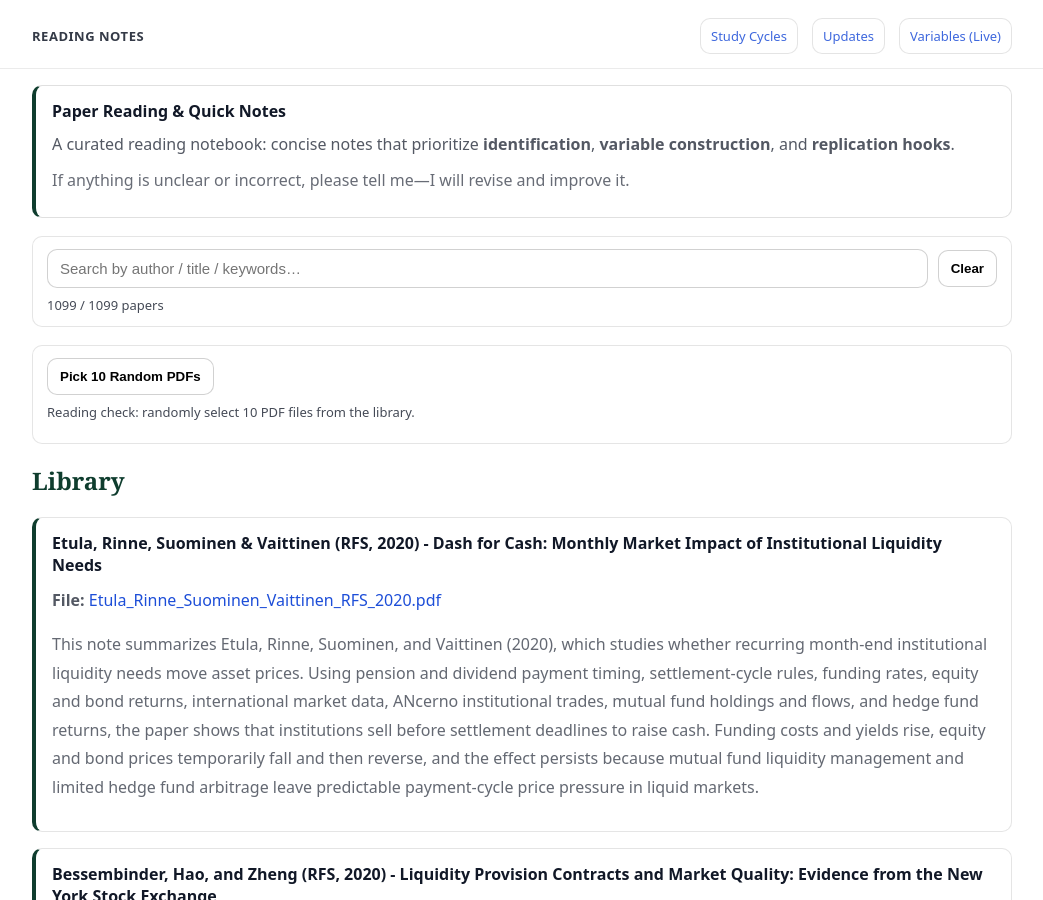
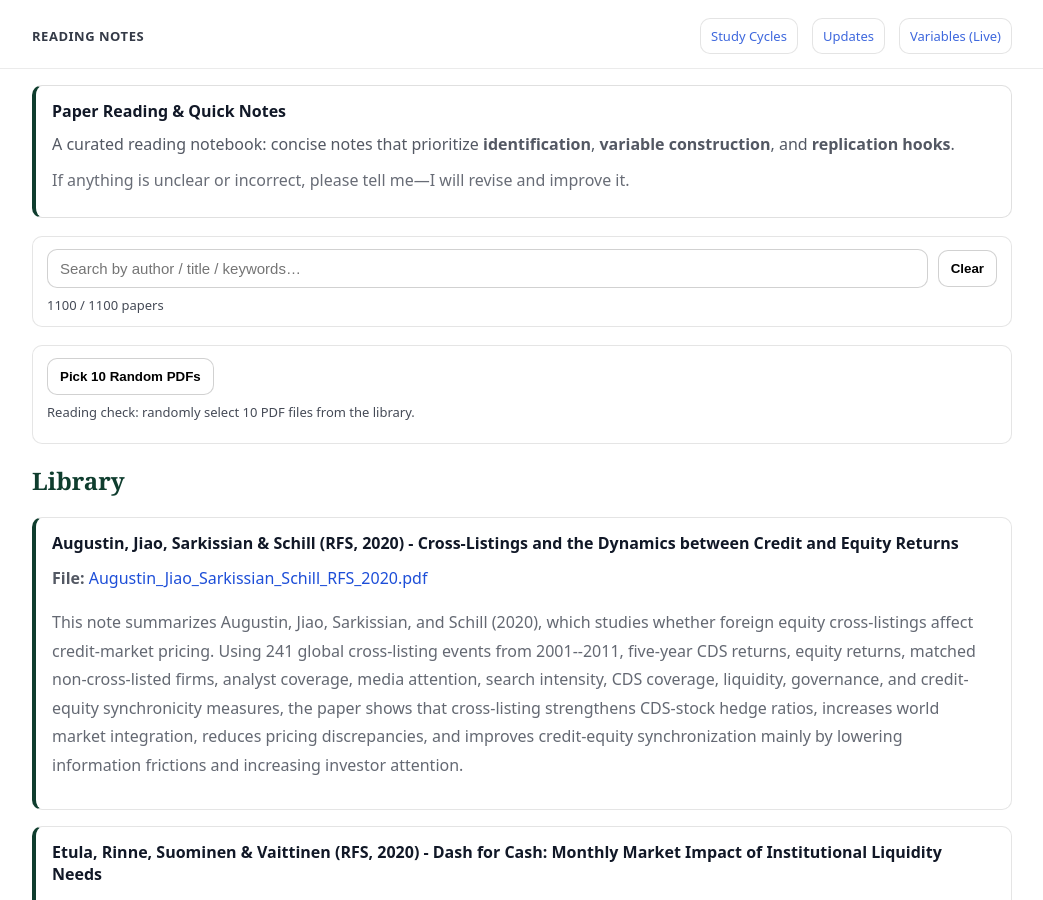
Before and after one commit to yaxinzn/study-archive, a Jekyll site: the page built from reading/index.md, in a window 1280 px wide and 900 px high. Shown: the whole window, without its empty margins (118-1161 px from the left). Built offline with Jekyll 4.4.1, drawn with Linux system fonts in a browser that asks for light colours.

Commit message:
Reading: add/update Augustin_Jiao_Sarkissian_Schill_RFS_2020.pdf

```diff
--- a/_data/reading.yml
+++ b/_data/reading.yml
@@ -1,3 +1,7 @@
+- title: "Augustin, Jiao, Sarkissian & Schill (RFS, 2020) - Cross-Listings and the Dynamics between Credit and Equity Returns"
+  file: "Augustin_Jiao_Sarkissian_Schill_RFS_2020.pdf"
+  desc: "This note summarizes Augustin, Jiao, Sarkissian, and Schill (2020), which studies whether foreign equity cross-listings affect credit-market pricing. Using 241 global cross-listing events from 2001--2011, five-year CDS returns, equity returns, matched non-cross-listed firms, analyst coverage, media attention, search intensity, CDS coverage, liquidity, governance, and credit-equity synchronicity measures, the paper shows that cross-listing strengthens CDS-stock hedge ratios, increases world market integration, reduces pricing discrepancies, and improves credit-equity synchronization mainly by lowering information frictions and increasing investor attention."
+
 - title: "Etula, Rinne, Suominen & Vaittinen (RFS, 2020) - Dash for Cash: Monthly Market Impact of Institutional Liquidity Needs"
   file: "Etula_Rinne_Suominen_Vaittinen_RFS_2020.pdf"
   desc: "This note summarizes Etula, Rinne, Suominen, and Vaittinen (2020), which studies whether recurring month-end institutional liquidity needs move asset prices. Using pension and dividend payment timing, settlement-cycle rules, funding rates, equity and bond returns, international market data, ANcerno institutional trades, mutual fund holdings and flows, and hedge fund returns, the paper shows that institutions sell before settlement deadlines to raise cash. Funding costs and yields rise, equity and bond prices temporarily fall and then reverse, and the effect persists because mutual fund liquidity management and limited hedge fund arbitrage leave predictable payment-cycle price pressure in liquid markets."
```
Also changed, not shown: 1 other file.
